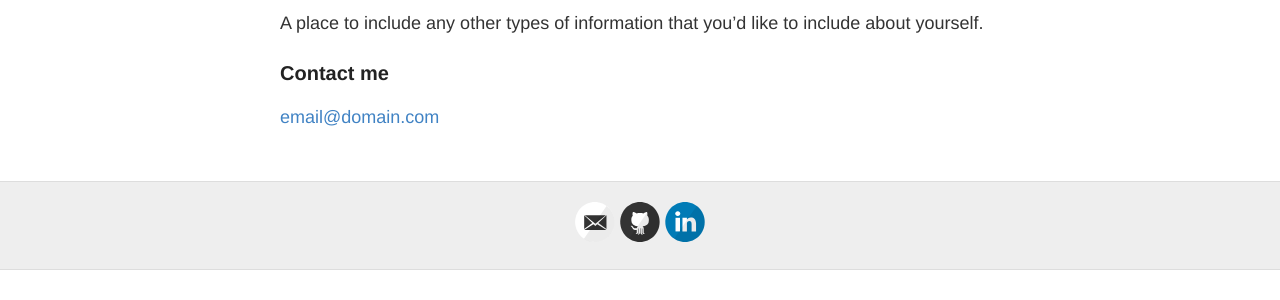
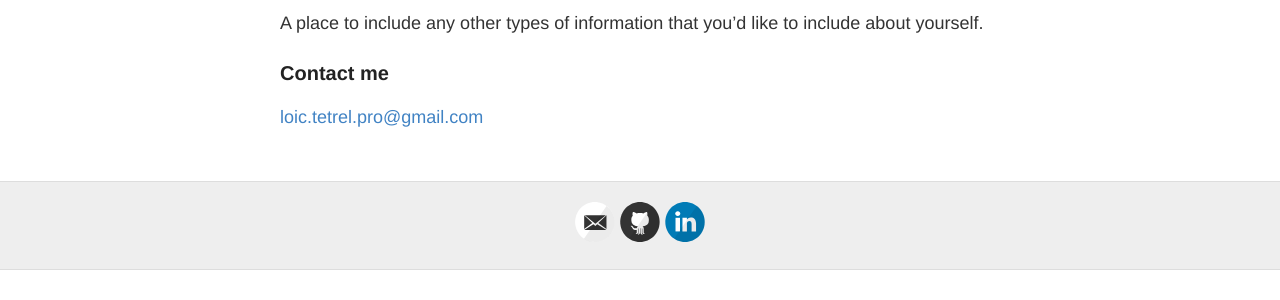
Before and after one commit to ltetrel/ltetrel.github.io, a Jekyll site: the page built from about.md, in a window 1280 px wide. Shown: the part 310-610 px from the top of the page. Built offline with Jekyll 4.4.1, drawn with Linux system fonts in a browser that asks for light colours.

Commit message:
Update about.md

```diff
--- a/about.md
+++ b/about.md
@@ -12,4 +12,4 @@ A place to include any other types of information that you'd like to include abo
 
 ### Contact me
 
-[email@domain.com](mailto:email@domain.com)
+[loic.tetrel.pro@gmail.com](loic.tetrel.pro@gmail.com)
```
